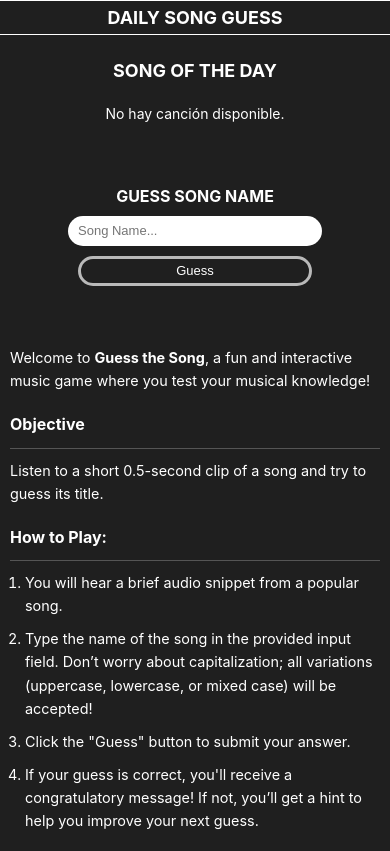
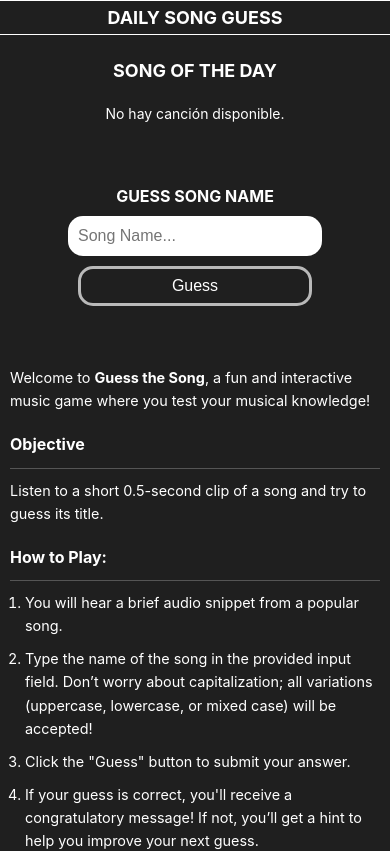
Before and after one commit to notdavo/guess-the-song, a React (Create React App) app: page / in a window 390 px wide. Shown: the top 851 px of the page. Built offline with nearby package versions, Linux system fonts and the light colour scheme; no server answers.

Commit message:
Winning Button Fixed

```diff
--- a/src/styles/GuessForm.css
+++ b/src/styles/GuessForm.css
@@ -48,26 +48,12 @@
 
 /* Media Queries para Responsividad */
 @media (max-width: 768px) {
-  #input-text,
-  .buttom-style {
-    max-width: 100%;
-    height: 35px;
-    font-size: 14px;
-  }
-
   .form-container {
     width: 60%;
   }
 }
 
 @media (max-width: 480px) {
-  #input-text,
-  .buttom-style {
-    max-width: 100%;
-    height: 30px;
-    font-size: 13px;
-  }
-
   .form-container {
     width: 60%;
   }
```
